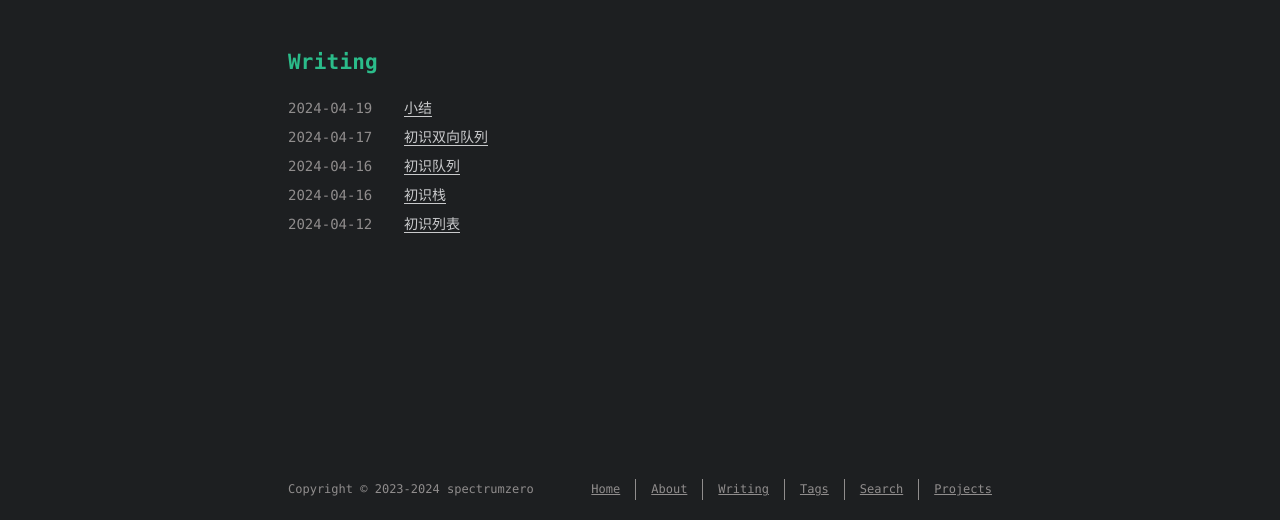
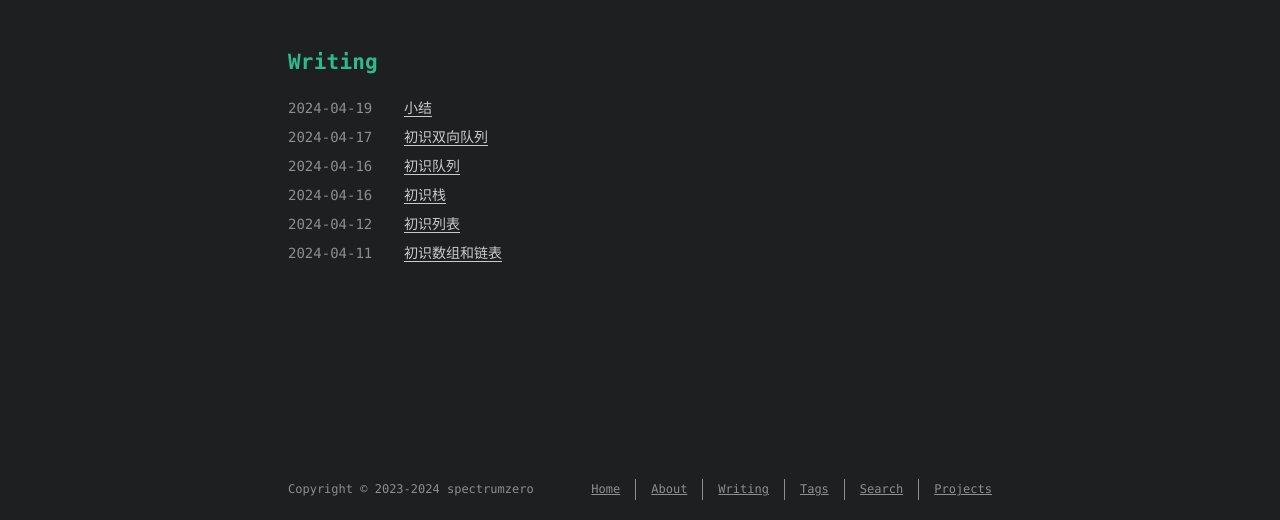
Before and after one commit to spectrumzero/spectrumzero.github.io, a plain HTML site: page index.html in a window 1280 px wide. Shown: the part 280-800 px from the top of the page. Drawn offline with nearby package versions, Linux system fonts and the light colour scheme; a web font is replaced by a local one.

Commit message:
Site updated: 2024-04-30 15:33:01

```diff
--- a/index.html
+++ b/index.html
@@ -268,7 +268,30 @@
 </span>
                       </li>
 
+                      <li class="post-item">
+
+    <div class="meta">
+
+
+          <time datetime="2024-04-11T06:34:00.000Z" class="dt-published" itemprop="datePublished">2024-04-11</time>
+
+
+    </div>
+
+
+                          <span>
+
+        <a class="" href="/2024/04/11/%E5%88%9D%E8%AF%86%E6%95%B0%E7%BB%84%E5%92%8C%E9%93%BE%E8%A1%A8/">初识数组和链表</a>
+
+
+
+</span>
+                      </li>
+
       </ul>
+
+
+
 
 </section>
 
```
Also changed, not shown: 1 other file.
